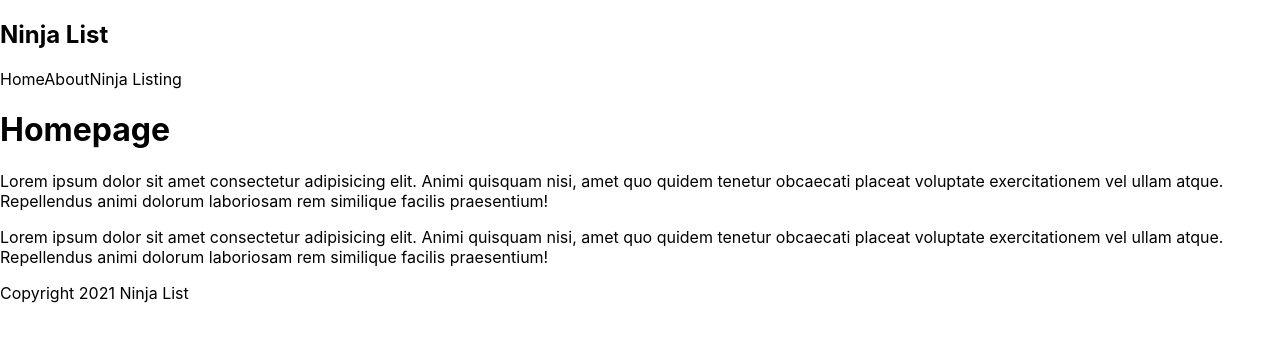
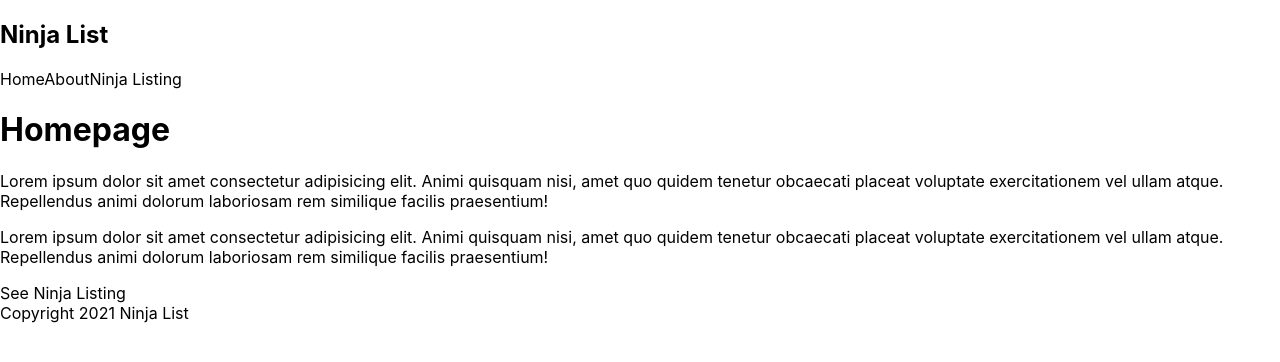
Before and after one commit to rendoruiz/reactjs-nextjs-workspace, a Next.js app in the folder ninjalist/: page / in a window 1280 px wide. Shown: the top 362 px of the page. Built offline with nearby package versions, Linux system fonts and the light colour scheme.

Commit message:
#4 links

```diff
--- a/ninjalist/components/Navbar.js
+++ b/ninjalist/components/Navbar.js
@@ -1,12 +1,14 @@
+import Link from 'next/link';
+
 const Navbar = () => {
   return (
     <nav>
       <div class="logo">
         <h1>Ninja List</h1>
       </div>
-      <a>Home</a>
-      <a>About</a>
-      <a>Ninja Listing</a>
+      <Link href="/"><a>Home</a></Link>
+      <Link href="/about"><a>About</a></Link>
+      <Link href="/ninjas"><a>Ninja Listing</a></Link>
     </nav>
   );
 }
--- a/ninjalist/pages/index.js
+++ b/ninjalist/pages/index.js
@@ -3,6 +3,7 @@ import Image from 'next/image'
 import Footer from '../components/Footer'
 import Navbar from '../components/Navbar'
 import styles from '../styles/Home.module.css'
+import Link from 'next/link';
 
 export default function Home() {
   return (
@@ -11,6 +12,7 @@ export default function Home() {
       <h1>Homepage</h1>
       <p>Lorem ipsum dolor sit amet consectetur adipisicing elit. Animi quisquam nisi, amet quo quidem tenetur obcaecati placeat voluptate exercitationem vel ullam atque. Repellendus animi dolorum laboriosam rem similique facilis praesentium!</p>
       <p>Lorem ipsum dolor sit amet consectetur adipisicing elit. Animi quisquam nisi, amet quo quidem tenetur obcaecati placeat voluptate exercitationem vel ullam atque. Repellendus animi dolorum laboriosam rem similique facilis praesentium!</p>
+      <Link href="/ninjas"><a>See Ninja Listing</a></Link>
       <Footer />
     </div>
   )
```
